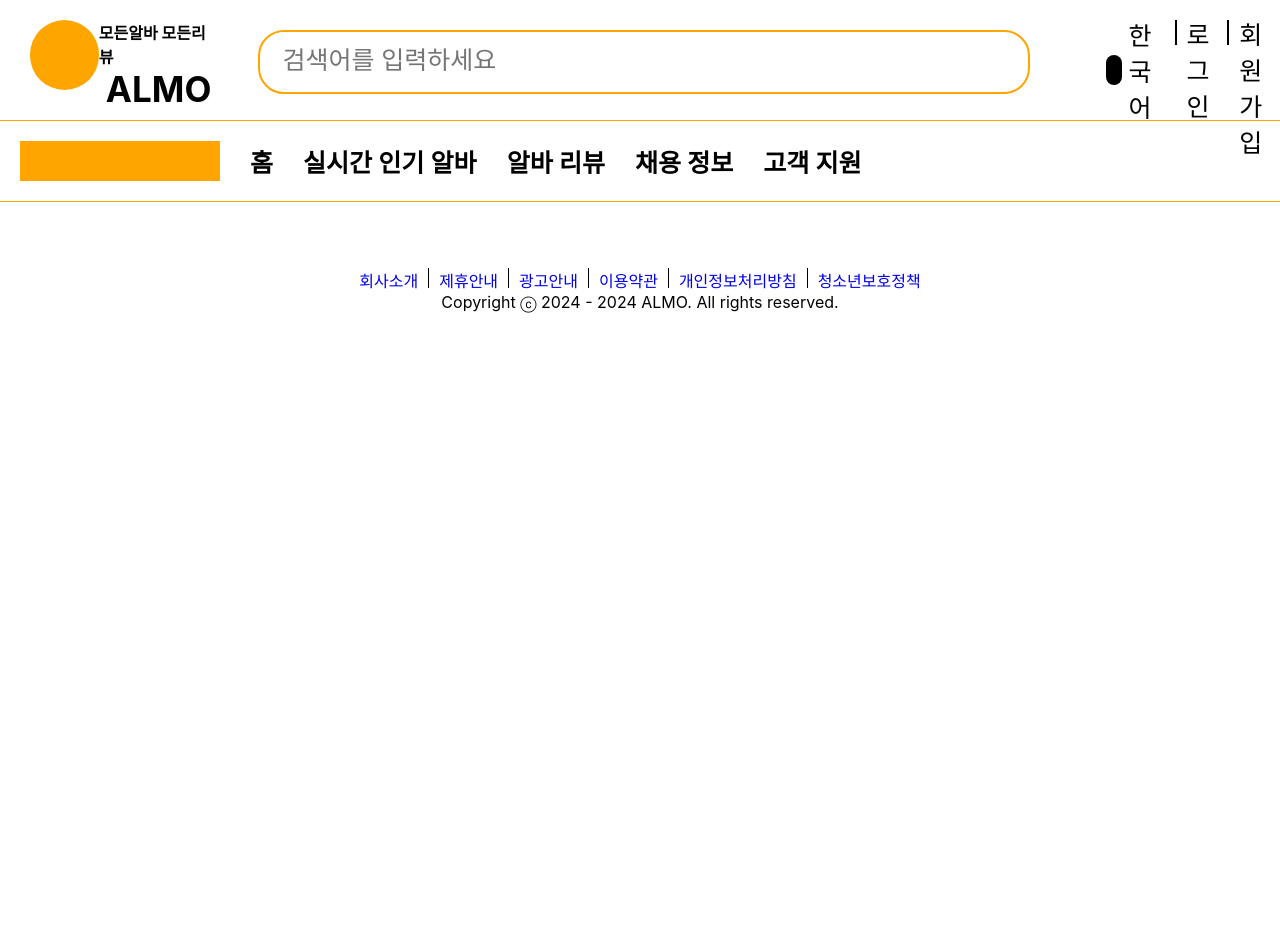
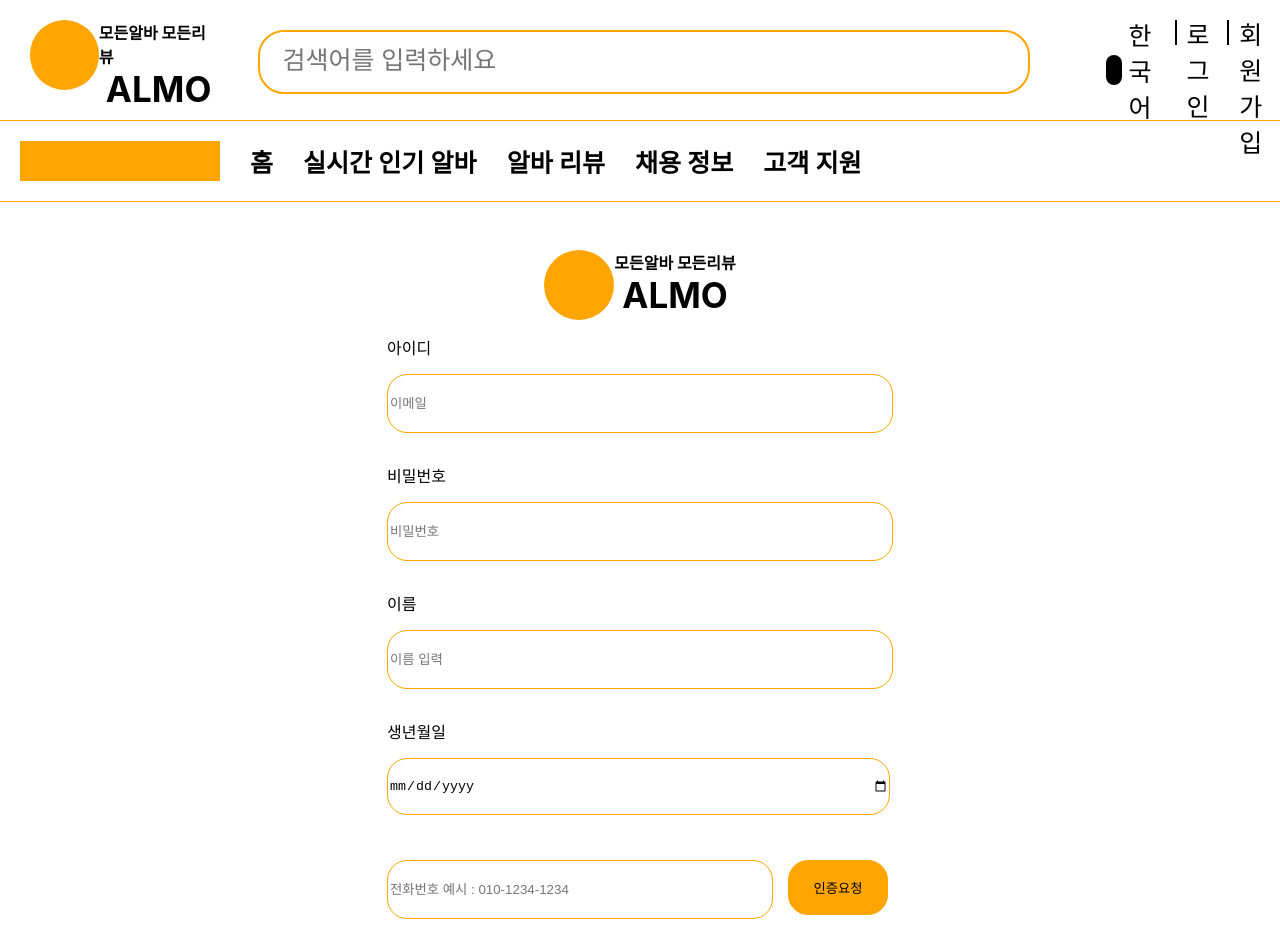
Before and after one commit to JohnJung-1017/Almo, a React (Create React App) app in the folder frontend/: page /signUpPage in a window 1280 px wide. Shown: the top 950 px of the page. Before the commit the page ends 800 px from the top, so only its background shows below. Built offline with nearby package versions, Linux system fonts and the light colour scheme; some icons are missing.

Commit message:
feat: signUpPage.jsx
회원가입 정보 입력창 초안 작업

```diff
--- a/frontend/src/css/signUp.css
+++ b/frontend/src/css/signUp.css
@@ -49,3 +49,46 @@
     border-radius: 40px;
 }
 /* signUpPage.jsx css 코드 */
+.signUp{
+    display: flex;
+    flex-direction: column;
+    justify-content: center;
+    align-items: center;
+}
+.signUp_box{
+    display: flex;
+    flex-direction: column;
+    align-items: center;
+}
+.form_group{
+    display: flex;
+    flex-direction: column;
+    margin-top: 15px;
+}
+.form_group:nth-child(5){
+    flex-direction: row;
+}
+.signUp_input{
+    width: 500px;
+    height: 55px;
+    border-radius: 20px;
+    border: 1px solid orange;
+    margin: 15px;
+}
+.signUp_input:focus{
+    outline: rgb(227, 148, 0);
+}
+#phone{
+    width: 380px;
+}
+.phone_auth{
+    margin-top: 15px;
+    width: 100px;
+    height: 55px;
+    background-color: orange;
+    border-radius: 20px;
+    border: 1px solid orange;
+}
+label{
+    margin-left: 15px;
+}
--- a/frontend/src/pages/signUpPage.jsx
+++ b/frontend/src/pages/signUpPage.jsx
@@ -1,14 +1,118 @@
-import React from 'react'
+import React, { useState } from 'react';
+import { Link, useNavigate } from "react-router-dom";
 import NavBar from '../components/navBar'
 import Copyright from '../components/copyright.jsx';
 import '../css/signUp.css';
 
 const SignUpPage = () => {
+
+  const [email, setEmail] = useState("");
+  const [password, setPassword] = useState("");
+  const [name, setName] = useState("");
+  const [birth, setBirth] = useState("");
+  const [phone, setPhone] = useState("");
+  const [termsAccepted, setTermsAccepted] = useState(false); // 체크박스 상태 추가
+  const [error, setError] = useState("");
+  const navigate = useNavigate();
+
+  const onsubmit = (e) => {
+    e.preventDefault();
+    if (!termsAccepted) {
+      setError("약관에 동의하셔야 합니다.");
+      return;
+    }
+    // 폼 제출 로직
+    console.log({ email, password, name, birth, phone });
+    // navigate('/next-page'); // 성공적으로 제출한 후 이동할 페이지
+  };
+
+
+
   return (
     <div className='main_content'>
         <NavBar/>
         <div className='main_content'>
-
+            <div className='signUp'>
+                <div className='signUp_box'>
+                    <div className='signIn_title'>
+                        <div className='nav_logo'></div>
+                        <div className='nav_name'>
+                            <div className='nav_title_light'>모든알바 모든리뷰</div>
+                            <div className='nav_title_bold'>ALMO</div>
+                        </div>
+                    </div>
+                    <form onSubmit={onsubmit}>
+                        <div className='form_group'>
+                            <label for="id">아이디</label>
+                            <input
+                                className='signUp_input'
+                                name='email'
+                                type='text'
+                                placeholder='이메일'
+                                required
+                                value={email}
+                                onChange={(e) => setEmail(e.target.value)}/>
+                        </div>
+                        <div className='form_group'>
+                            <label for="password">비밀번호</label>
+                                <input
+                                    className='signUp_input'
+                                    name="password"
+                                    type='password'
+                                    placeholder='비밀번호'
+                                    required
+                                    value={password}
+                                    onChange={(e) => setPassword(e.target.value)} />
+                        </div>
+                        <div className='form_group'>
+                            <label for="name">이름</label>
+                            <input
+                                className='signUp_input'
+                                name='name'
+                                type='text'
+                                placeholder='이름 입력'
+                                required/>
+                        </div>
+                        <div className='form_group'>
+                            <label for="birth">생년월일</label>
+                            <input
+                                className='signUp_input'
+                                name='birth'
+                                type='date'
+                                placeholder='YYMMDD'
+                                required/>
+                        </div>
+                        <div className='form_group'>
+                            <input
+                                className='signUp_input'
+                                name='phone'
+                                id="phone"
+                                type='tel'
+                                pattern="[0-9]{3}-[0-9]{4}-[0-9]{4}"
+                                placeholder='전화번호 예시 : 010-1234-1234'
+                                required/>
+                                <button className='phone_auth' type="submit">인증요청</button>
+                        </div>
+                        <div className='form_group'>
+                            <input
+                                type="checkbox"
+                                id="terms"
+                                name="terms"
+                                checked={termsAccepted}
+                                onChange={(e) => setTermsAccepted(e.target.checked)}
+                            />
+                            <label htmlFor="terms">
+                                <span>약관에 동의합니다</span>
+                                <a href="/terms" target="_blank" rel="noopener noreferrer">약관보기</a>
+                            </label>
+                        </div>
+                        {error && <p className='error_message'>{error}</p>}
+                        <div className='form_group'>
+                            <button type='submit' disabled={!termsAccepted}>회원가입 완료</button>
+                        </div>
+                    </form>
+                </div>
+            </div>
             <Copyright/>
         </div>
     </div>
```
